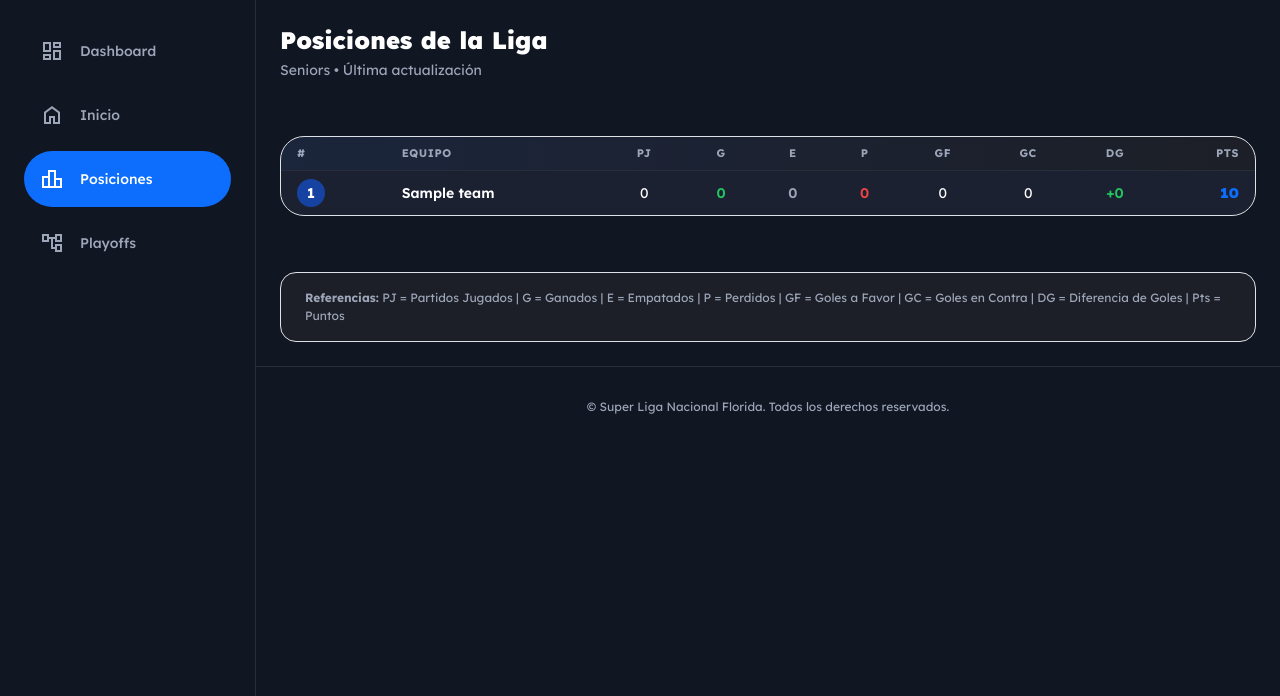
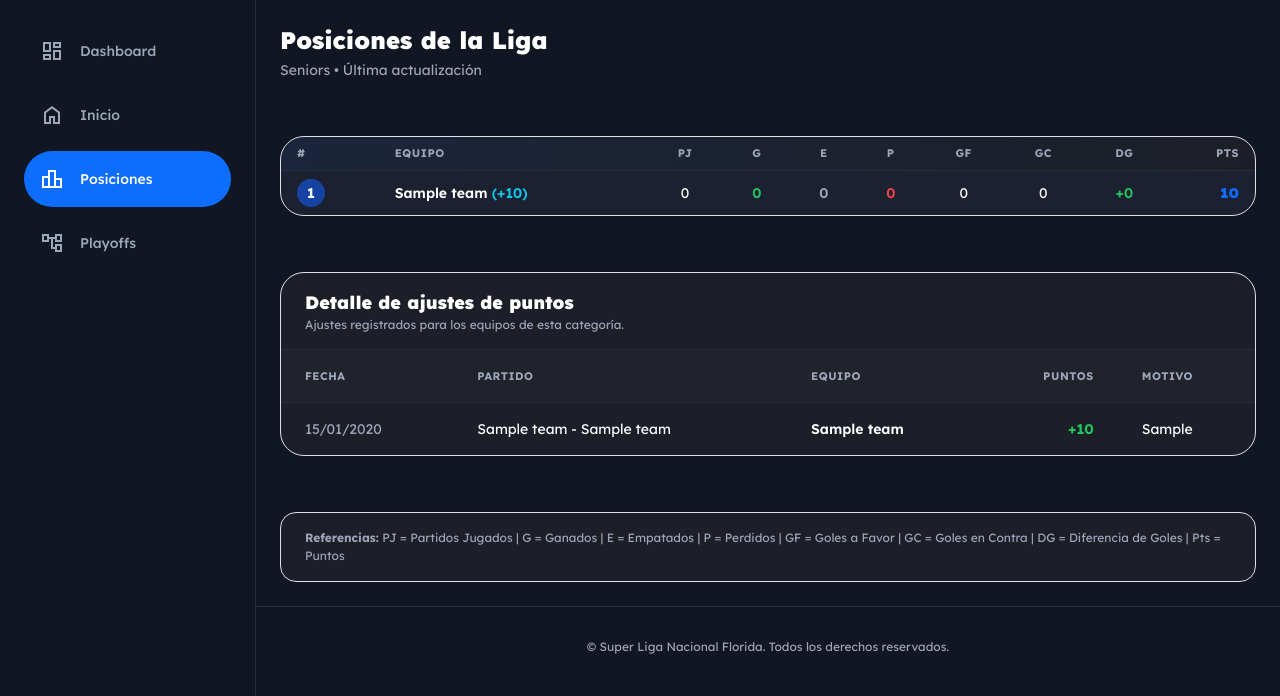
Before and after one commit to wfarelt/CAMPEONATO, a Django app: page /tabla-posiciones/ in a window 1280 px wide. Shown: the part 89-785 px from the top of the page. Run offline with Django 5.2, Linux system fonts and the light colour scheme; data comes from the database, SQL or seed files in the repository; both versions use the stored data as it was after the commit; tables that the repository leaves empty hold one stand-in row (values such as "Sample post"); some libraries are stand-ins or nearby versions.

Commit message:
add points_adjustment details

```diff
--- a/apps/standings/selectors.py
+++ b/apps/standings/selectors.py
@@ -29,6 +29,7 @@ def calculate_team_standing(team, include_adjustments=True, category=None):
 	goals_against += matches_played.filter(away_team=team).aggregate(Sum("home_score"))["home_score__sum"] or 0
 
 	points = won * 3 + drawn
+	adjustments = 0
 	if include_adjustments:
 		adjustments = team.points_adjustments.aggregate(total=Sum("points"))["total"] or 0
 		points += adjustments
@@ -46,6 +47,7 @@ def calculate_team_standing(team, include_adjustments=True, category=None):
 		"goals_against": goals_against,
 		"goal_difference": goals_for - goals_against,
 		"points": points,
+		"points_adjustment": adjustments,
 	}
 
 
--- a/apps/standings/views.py
+++ b/apps/standings/views.py
@@ -4,18 +4,28 @@ from django.contrib.auth.decorators import login_required
 from datetime import datetime
 
 from apps.core.categories import get_request_championship_category, CHAMPIONSHIP_CATEGORY_CHOICES
+from apps.matches.models import PointsAdjustment
 from apps.playoffs.services import get_teams_classified
 from apps.standings.services import build_standings
 
 
 def standings_view(request):
     category = get_request_championship_category(request)
+    point_adjustments = PointsAdjustment.objects.filter(
+        team__category=category,
+    ).select_related(
+        "team",
+        "match",
+        "match__home_team",
+        "match__away_team",
+    ).order_by("-date", "-id")
     return render(
         request,
         "standings/standings.html",
         {
             "standings": build_standings(category=category, include_adjustments=True),
             "teams_classified": get_teams_classified(category),
+            "point_adjustments": point_adjustments,
         },
     )
 
--- a/static/tournament/css/home.css
+++ b/static/tournament/css/home.css
@@ -288,6 +288,7 @@ img { max-width: 100%; display: block; }
 .standings-table td.col-pos { color: #666; font-size: .78rem; }
 .standings-table td.col-team { text-align: left; padding-left: .5rem; }
 .standings-table td.col-pts { color: var(--red); font-weight: bold; font-size: .88rem; }
+.standings-table .points-adjustment { color: #777; font-size: .68rem; font-weight: 500; white-space: nowrap; }
 .standings-table td.col-pos.classified-position { color: var(--primary-color); font-weight: 800; }
 .team-cell { display: flex; align-items: center; gap: .35rem; }
 .team-cell img { width: 26px; height: 26px; border-radius: 50%; object-fit: cover; flex-shrink: 0; }
--- a/templates/standings/standings.html
+++ b/templates/standings/standings.html
@@ -47,7 +47,12 @@
               {{ forloop.counter }}
             </div>
           </td>
-          <td class="px-3 py-2 font-semibold">{{ team.team }}</td>
+          <td class="px-3 py-2 font-semibold">
+            {{ team.team }}
+            {% if team.points_adjustment %}
+              <span class="text-info">({% if team.points_adjustment > 0 %}+{% endif %}{{ team.points_adjustment }})</span>
+            {% endif %}
+          </td>
           <td class="px-3 py-2 text-center">{{ team.matches_played }}</td>
           <td class="px-3 py-2 text-center font-semibold text-accent-green">{{ team.won }}</td>
           <td class="px-3 py-2 text-center font-semibold text-[#9da6b9]">{{ team.drawn }}</td>
@@ -57,7 +62,9 @@
           <td class="px-3 py-2 text-center font-semibold {% if team.goal_difference >= 0 %}text-accent-green{% else %}text-red-500{% endif %}">
             {% if team.goal_difference >= 0 %}+{% endif %}{{ team.goal_difference }}
           </td>
-          <td class="px-3 py-2 text-right font-black text-primary">{{ team.points }}</td>
+          <td class="px-3 py-2 text-right font-black text-primary">
+            {{ team.points }}
+          </td>
         </tr>
         {% endfor %}
       </tbody>
@@ -87,6 +94,9 @@
       </div>
       <div class="text-right">
         <p class="text-xl font-black text-primary">{{ team.points }}</p>
+        {% if team.points_adjustment %}
+        <p class="text-xs font-medium text-[#9da6b9]">({% if team.points_adjustment > 0 %}+{% endif %}{{ team.points_adjustment }}) ajuste</p>
+        {% endif %}
         <p class="text-[11px] text-[#9da6b9]">Puntos</p>
       </div>
     </div>
@@ -121,6 +131,50 @@
   {% endfor %}
 </div>
 
+<!-- Point adjustment details -->
+<section class="mt-6 overflow-hidden rounded-3xl border border-[#282e39] bg-[#1c1f27]">
+  <div class="border-b border-[#282e39] px-4 py-3">
+    <h3 class="text-lg font-black">Detalle de ajustes de puntos</h3>
+    <p class="text-xs text-[#9da6b9]">Ajustes registrados para los equipos de esta categoría.</p>
+  </div>
+  <div class="overflow-x-auto">
+    <table class="w-full text-left text-sm">
+      <thead class="border-b border-[#282e39] bg-[#20232c] text-[11px] uppercase tracking-wider text-[#9da6b9]">
+        <tr>
+          <th class="px-4 py-3">Fecha</th>
+          <th class="px-4 py-3">Partido</th>
+          <th class="px-4 py-3">Equipo</th>
+          <th class="px-4 py-3 text-right">Puntos</th>
+          <th class="px-4 py-3">Motivo</th>
+        </tr>
+      </thead>
+      <tbody class="divide-y divide-[#282e39]">
+        {% for adjustment in point_adjustments %}
+        <tr class="hover:bg-[#282e39]">
+          <td class="whitespace-nowrap px-4 py-3 text-[#9da6b9]">{{ adjustment.date|date:"d/m/Y" }}</td>
+          <td class="px-4 py-3">
+            {% if adjustment.match %}
+            {{ adjustment.match.home_team.name }} - {{ adjustment.match.away_team.name }}
+            {% else %}
+            <span class="text-[#9da6b9]">Sin partido asociado</span>
+            {% endif %}
+          </td>
+          <td class="px-4 py-3 font-semibold">{{ adjustment.team.name }}</td>
+          <td class="px-4 py-3 text-right font-bold {% if adjustment.points > 0 %}text-accent-green{% elif adjustment.points < 0 %}text-red-500{% endif %}">
+            {% if adjustment.points > 0 %}+{% endif %}{{ adjustment.points }}
+          </td>
+          <td class="px-4 py-3">{{ adjustment.reason }}</td>
+        </tr>
+        {% empty %}
+        <tr>
+          <td colspan="5" class="px-4 py-6 text-center text-sm text-[#9da6b9]">No hay ajustes registrados para esta categoría.</td>
+        </tr>
+        {% endfor %}
+      </tbody>
+    </table>
+  </div>
+</section>
+
 <!-- Footer Note -->
 <div class="mt-6 rounded-2xl border border-[#282e39] bg-[#1c1f27] px-4 py-3">
   <p class="text-[12px] text-[#9da6b9]">
```
Also changed, not shown: apps/standings/tests.py (+24 -1 lines), templates/home.html (+7 -1 lines), db1.sqlite3 (added).
